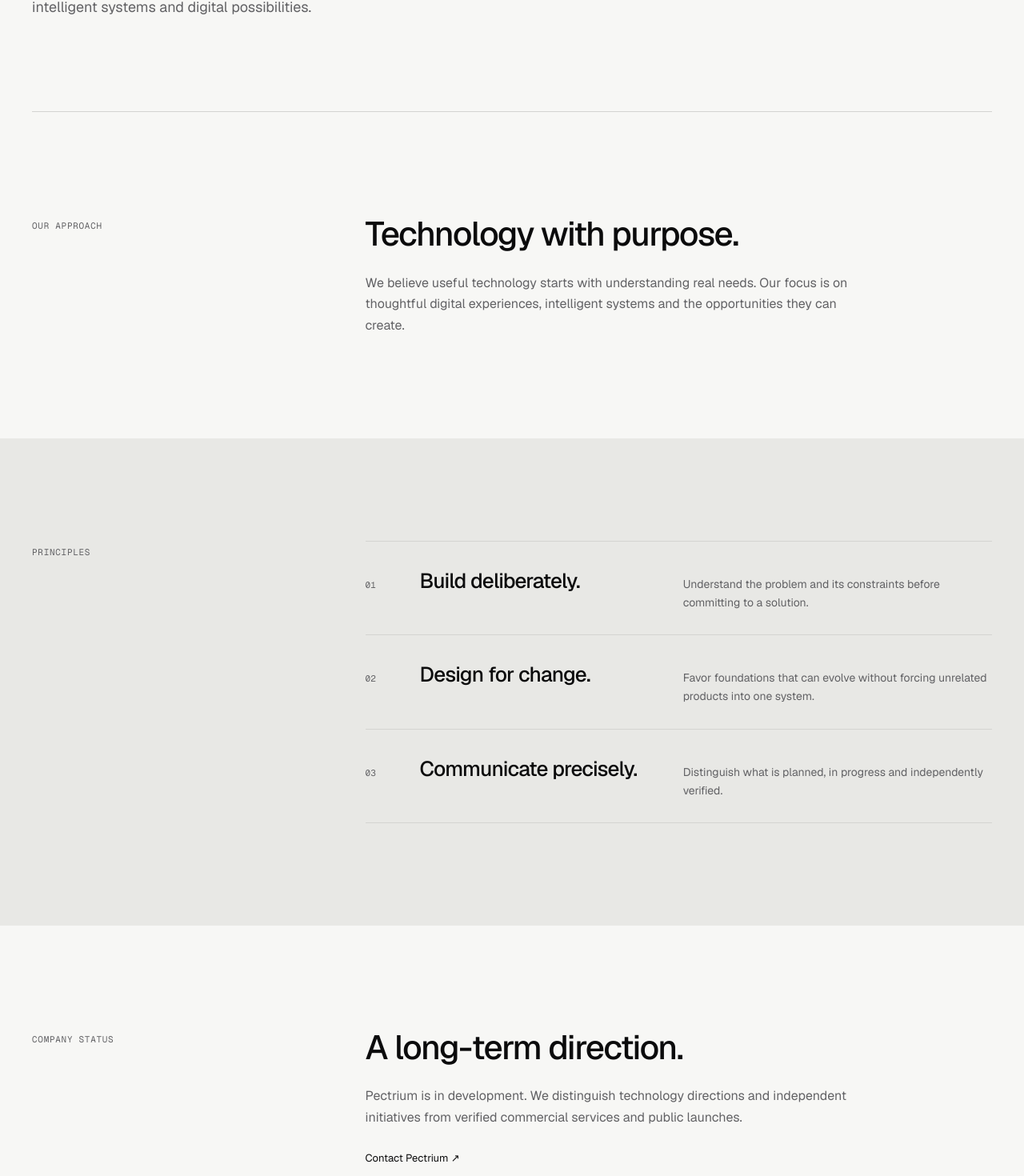
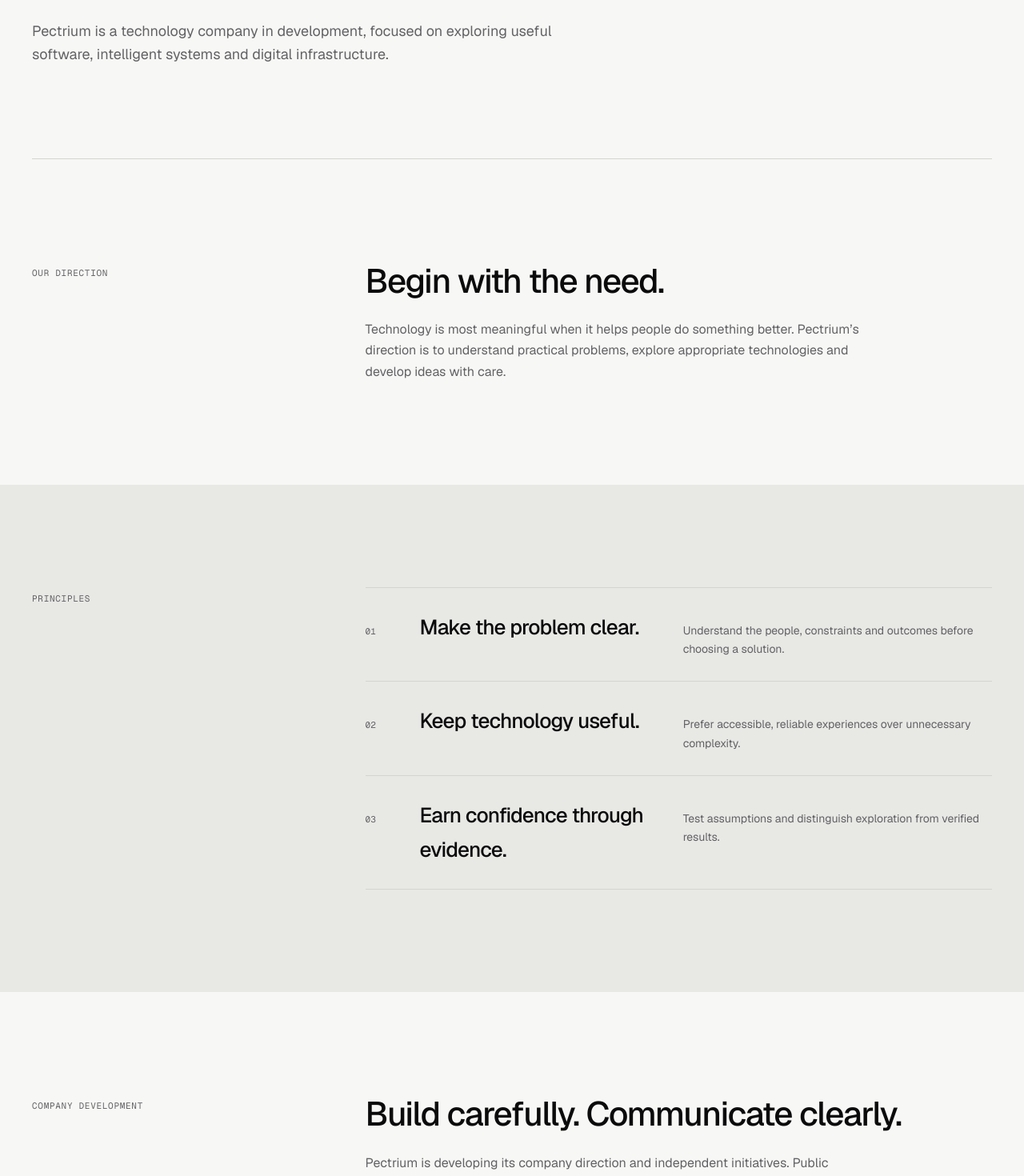
Before and after one commit to ejepsystems/ejepsystems, a Next.js app in the folder apps/web/: page /company in a window 1280 px wide. Shown: the part 358-1828 px from the top of the page at 80% size. Built offline with nearby package versions, Linux system fonts and the light colour scheme.

Commit message:
feat(corporate): upgrade 03 solutions-first positioning and page experience

```diff
--- a/apps/web/app/company/page.tsx
+++ b/apps/web/app/company/page.tsx
@@ -1,6 +1,10 @@
-import type { Metadata } from "next";import Link from "next/link";import {PageFrame,PageHero} from "@/components/page-frame";
-export const metadata:Metadata={title:"Company",description:"Learn about Pectrium's purpose, principles and current establishment stage."};
-export default function Company(){return <PageFrame><PageHero eyebrow="Company" title="A company looking ahead." description="Pectrium is an independent technology company focused on software, intelligent systems and digital possibilities."/>
-<section className="shell editorial-section"><p className="section-index">Our approach</p><div><h2>Technology with purpose.</h2><p>We believe useful technology starts with understanding real needs. Our focus is on thoughtful digital experiences, intelligent systems and the opportunities they can create.</p></div></section>
-<section className="editorial-band"><div className="shell editorial-section"><p className="section-index">Principles</p><div className="editorial-rows"><article><span>01</span><h3>Build deliberately.</h3><p>Understand the problem and its constraints before committing to a solution.</p></article><article><span>02</span><h3>Design for change.</h3><p>Favor foundations that can evolve without forcing unrelated products into one system.</p></article><article><span>03</span><h3>Communicate precisely.</h3><p>Distinguish what is planned, in progress and independently verified.</p></article></div></div></section>
-<section className="shell editorial-section"><p className="section-index">Company status</p><div><h2>A long-term direction.</h2><p>Pectrium is in development. We distinguish technology directions and independent initiatives from verified commercial services and public launches.</p><Link className="text-link" href="/contact">Contact Pectrium ↗</Link></div></section></PageFrame>;}
+import type {Metadata} from "next";
+import Link from "next/link";
+import {PageFrame,PageHero} from "@/components/page-frame";
+export const metadata:Metadata={title:"Company",description:"Learn about Pectrium's purpose, principles and approach to technology development."};
+export default function Company(){return <PageFrame>
+ <PageHero eyebrow="Company / Pectrium" title="Purpose gives technology direction." description="Pectrium is a technology company in development, focused on exploring useful software, intelligent systems and digital infrastructure."/>
+ <section className="shell editorial-section"><p className="section-index">Our direction</p><div><h2>Begin with the need.</h2><p>Technology is most meaningful when it helps people do something better. Pectrium’s direction is to understand practical problems, explore appropriate technologies and develop ideas with care.</p></div></section>
+ <section className="editorial-band"><div className="shell editorial-section"><p className="section-index">Principles</p><div className="editorial-rows"><article><span>01</span><h3>Make the problem clear.</h3><p>Understand the people, constraints and outcomes before choosing a solution.</p></article><article><span>02</span><h3>Keep technology useful.</h3><p>Prefer accessible, reliable experiences over unnecessary complexity.</p></article><article><span>03</span><h3>Earn confidence through evidence.</h3><p>Test assumptions and distinguish exploration from verified results.</p></article></div></div></section>
+ <section className="shell editorial-section"><p className="section-index">Company development</p><div><h2>Build carefully. Communicate clearly.</h2><p>Pectrium is developing its company direction and independent initiatives. Public descriptions will distinguish concepts, work in progress and verified launches; no unverified customer, partnership or performance claims are implied.</p><div className="hero-actions"><Link className="text-link" href="/ventures">View initiatives <span aria-hidden="true">↗</span></Link><Link className="text-link" href="/solutions">Explore focus areas <span aria-hidden="true">↗</span></Link></div></div></section>
+ </PageFrame>;}
```
